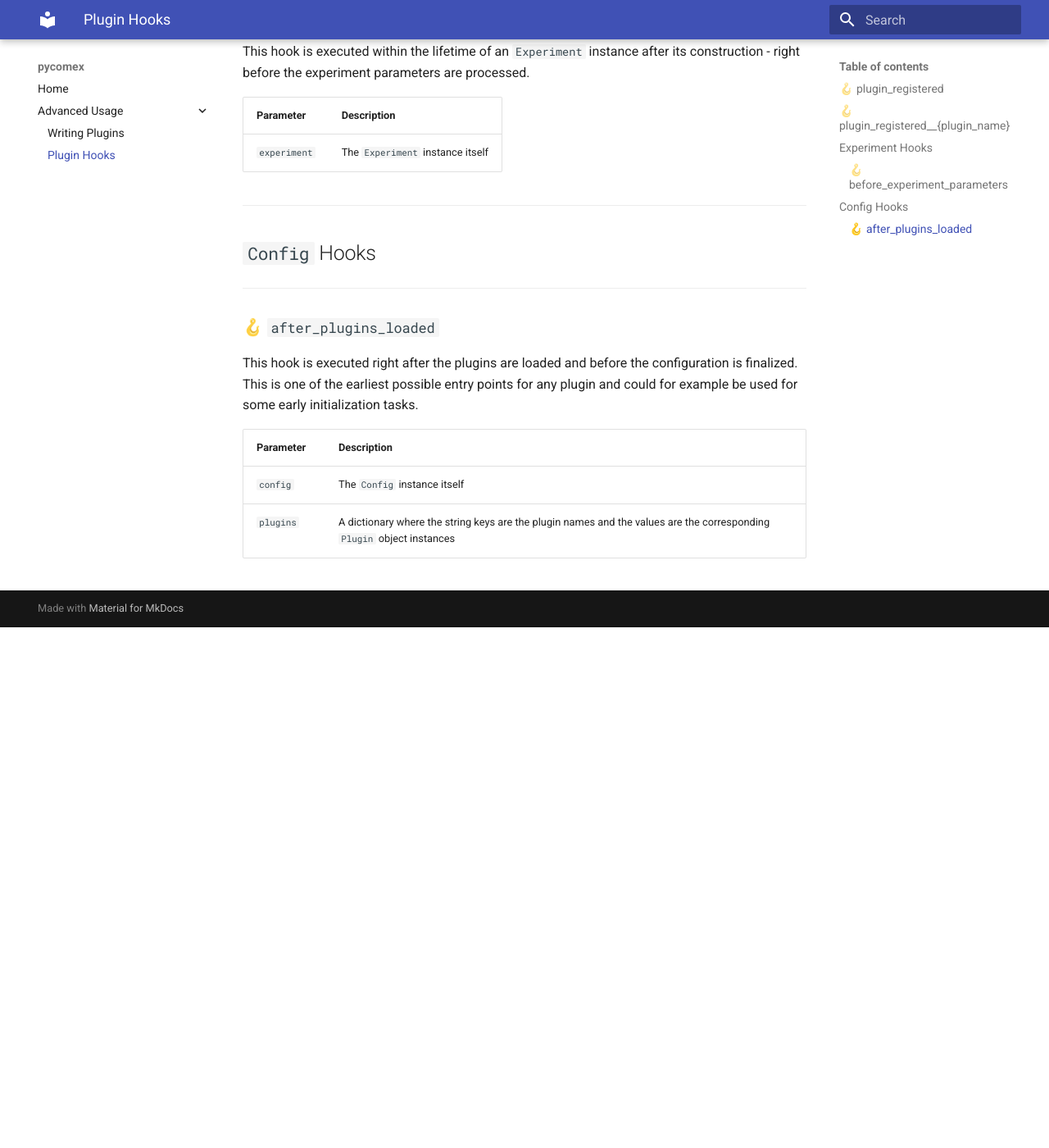
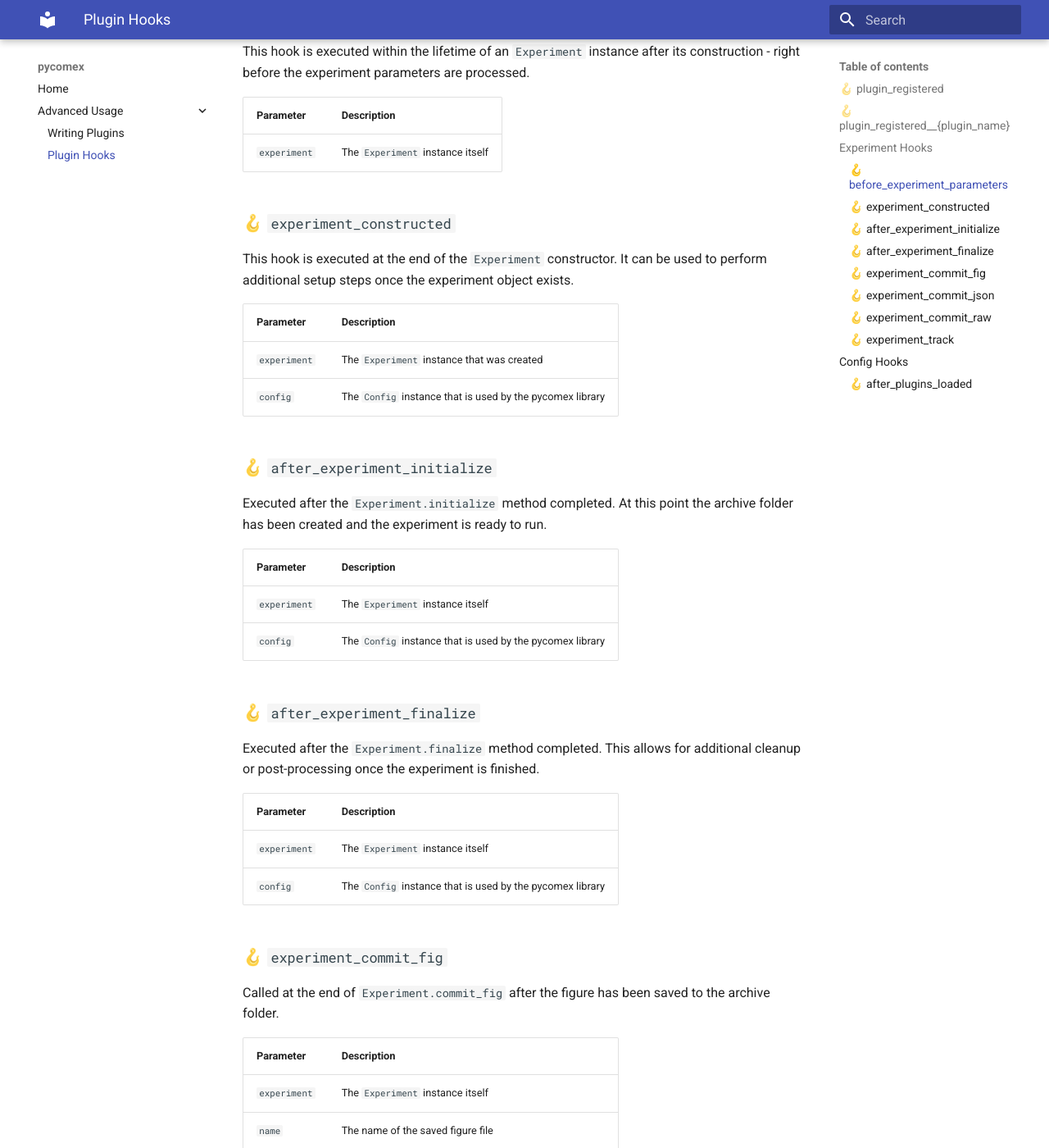
Before and after one commit to the16thpythonist/pycomex, an MkDocs documentation site: the page built from docs/docs/advanced_hooks.md, in a window 1280 px wide and 1400 px high, scrolled down 1120 px. Shown: the whole window at 82% size. Built offline with MkDocs 1.6.1 and Material for MkDocs 9.7.7, drawn with Linux system fonts in a browser that asks for light colours; before the commit the page ends 1885 px from its top, so only the background shows below that; some of the changed text lies outside the part shown.

Commit message:
docs: document additional hooks

```diff
--- a/docs/docs/advanced_hooks.md
+++ b/docs/docs/advanced_hooks.md
@@ -39,6 +39,92 @@ This hook is executed within the lifetime of an `Experiment` instance after its
 | `experiment` | The `Experiment` instance itself |
 
 
+### 🪝 `experiment_constructed`
+
+This hook is executed at the end of the `Experiment` constructor. It can be used
+to perform additional setup steps once the experiment object exists.
+
+| Parameter | Description |
+|-----------|-------------|
+| `experiment` | The `Experiment` instance that was created |
+| `config` | The `Config` instance that is used by the pycomex library |
+
+
+### 🪝 `after_experiment_initialize`
+
+Executed after the `Experiment.initialize` method completed. At this point the
+archive folder has been created and the experiment is ready to run.
+
+| Parameter | Description |
+|-----------|-------------|
+| `experiment` | The `Experiment` instance itself |
+| `config` | The `Config` instance that is used by the pycomex library |
+
+
+### 🪝 `after_experiment_finalize`
+
+Executed after the `Experiment.finalize` method completed. This allows for
+additional cleanup or post-processing once the experiment is finished.
+
+| Parameter | Description |
+|-----------|-------------|
+| `experiment` | The `Experiment` instance itself |
+| `config` | The `Config` instance that is used by the pycomex library |
+
+
+### 🪝 `experiment_commit_fig`
+
+Called at the end of `Experiment.commit_fig` after the figure has been saved to
+the archive folder.
+
+| Parameter | Description |
+|-----------|-------------|
+| `experiment` | The `Experiment` instance itself |
+| `name` | The name of the saved figure file |
+| `figure` | The `matplotlib` figure instance |
+| `config` | The `Config` instance that is used by the pycomex library |
+
+
+### 🪝 `experiment_commit_json`
+
+Called at the end of `Experiment.commit_json` once the JSON file has been
+written.
+
+| Parameter | Description |
+|-----------|-------------|
+| `experiment` | The `Experiment` instance itself |
+| `name` | The name of the saved JSON file |
+| `data` | The original data structure that was saved |
+| `content` | The string representation that was written to the file |
+| `config` | The `Config` instance that is used by the pycomex library |
+
+
+### 🪝 `experiment_commit_raw`
+
+Called at the end of `Experiment.commit_raw` after the text file has been
+created.
+
+| Parameter | Description |
+|-----------|-------------|
+| `experiment` | The `Experiment` instance itself |
+| `name` | The name of the saved file |
+| `content` | The text content that was written |
+| `config` | The `Config` instance that is used by the pycomex library |
+
+
+### 🪝 `experiment_track`
+
+Called at the end of `Experiment.track`. It receives the tracked name and value
+so that the tracking information can be forwarded to external services.
+
+| Parameter | Description |
+|-----------|-------------|
+| `experiment` | The `Experiment` instance itself |
+| `name` | Name under which the value was tracked |
+| `value` | The tracked value or figure |
+| `config` | The `Config` instance that is used by the pycomex library |
+
+
 ---
 
 ## `Config` Hooks
```
Also changed, not shown: 1 other file.
